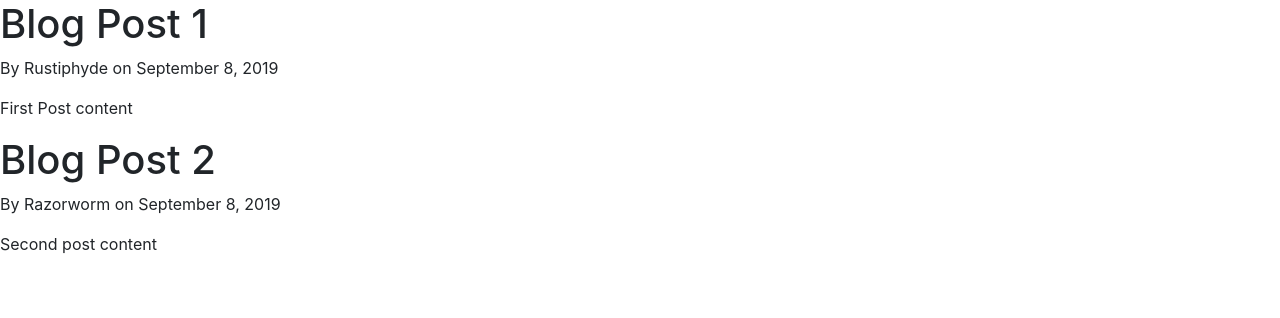
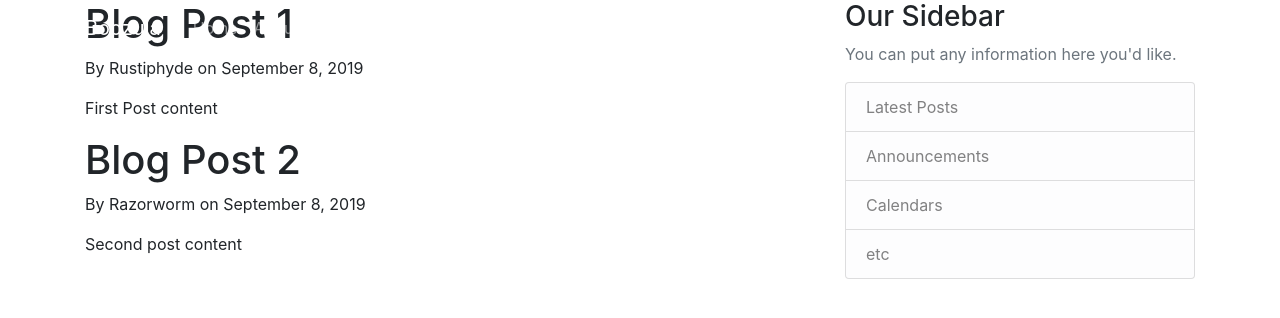
Before and after one commit to rustiphyde/boozula_python_django, a Django app: page / in a window 1280 px wide. Shown: the top 318 px of the page. Run offline with Django 3.2, Linux system fonts and the light colour scheme; some libraries are stand-ins or nearby versions.

Commit message:
Add navbar and main code snippets

```diff
--- a/booz_blog/templates/booz_blog/base.html
+++ b/booz_blog/templates/booz_blog/base.html
@@ -8,7 +8,6 @@
     <!-- Bootstrap CSS -->
     <link rel="stylesheet" href="https://maxcdn.bootstrapcdn.com/bootstrap/4.0.0/css/bootstrap.min.css" integrity="sha384-Gn5384xqQ1aoWXA+058RXPxPg6fy4IWvTNh0E263XmFcJlSAwiGgFAW/dAiS6JXm" crossorigin="anonymous">
 
-    <title>Hello, world!</title>
         {% if title %}
         <title>Booz-Blog - {{ title }}</title>
     {% else %}
@@ -16,8 +15,47 @@
     {% endif %}
 </head>
 <body>
-    <!-- blocks are created between curly braces and percent signs-->
-    {% block content %}{% endblock %}
+    <header class="site-header">
+  <nav class="navbar navbar-expand-md navbar-dark bg-steel fixed-top">
+    <div class="container">
+      <a class="navbar-brand mr-4" href="/">Boozula</a>
+      <button class="navbar-toggler" type="button" data-toggle="collapse" data-target="#navbarToggle" aria-controls="navbarToggle" aria-expanded="false" aria-label="Toggle navigation">
+      <span class="navbar-toggler-icon"></span>
+      </button>
+      <div class="collapse navbar-collapse" id="navbarToggle">
+        <div class="navbar-nav mr-auto">
+          <a class="nav-item nav-link" href="/">Home</a>
+          <a class="nav-item nav-link" href="/about">About</a>
+        </div>
+        <!-- Navbar Right Side -->
+        <div class="navbar-nav">
+          <a class="nav-item nav-link" href="#">Login</a>
+          <a class="nav-item nav-link" href="#">Register</a>
+        </div>
+      </div>
+    </div>
+  </nav>
+</header>
+<main role="main" class="container">
+  <div class="row">
+    <div class="col-md-8">
+      {% block content %}{% endblock %}
+    </div>
+    <div class="col-md-4">
+      <div class="content-section">
+        <h3>Our Sidebar</h3>
+        <p class='text-muted'>You can put any information here you'd like.
+          <ul class="list-group">
+            <li class="list-group-item list-group-item-light">Latest Posts</li>
+            <li class="list-group-item list-group-item-light">Announcements</li>
+            <li class="list-group-item list-group-item-light">Calendars</li>
+            <li class="list-group-item list-group-item-light">etc</li>
+          </ul>
+        </p>
+      </div>
+    </div>
+  </div>
+</main>
     <!-- Optional JavaScript -->
     <!-- jQuery first, then Popper.js, then Bootstrap JS -->
     <script src="https://code.jquery.com/jquery-3.2.1.slim.min.js" integrity="sha384-KJ3o2DKtIkvYIK3UENzmM7KCkRr/rE9/Qpg6aAZGJwFDMVNA/GpGFF93hXpG5KkN" crossorigin="anonymous"></script>
```
